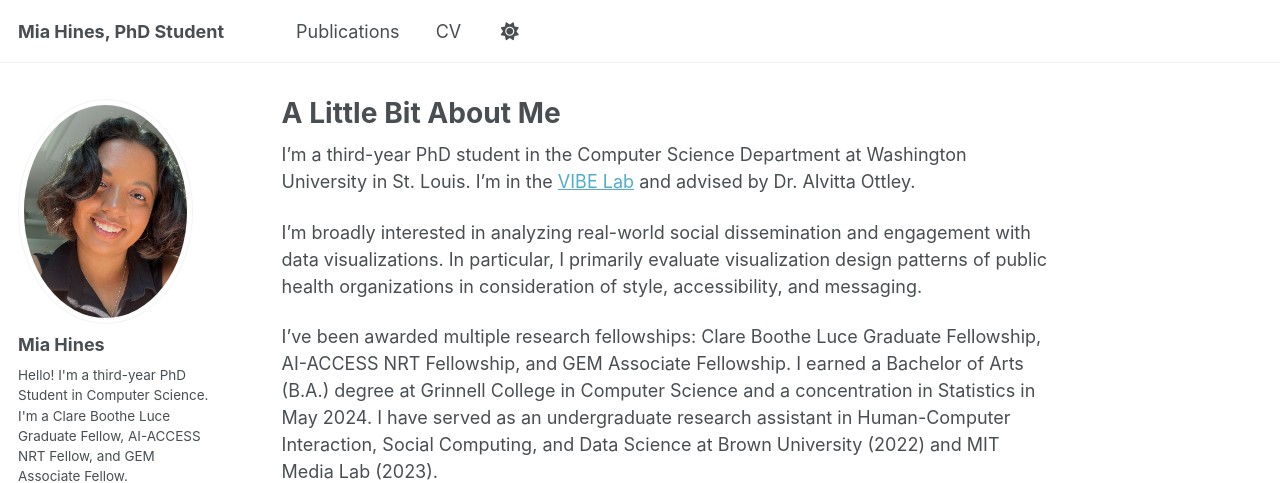
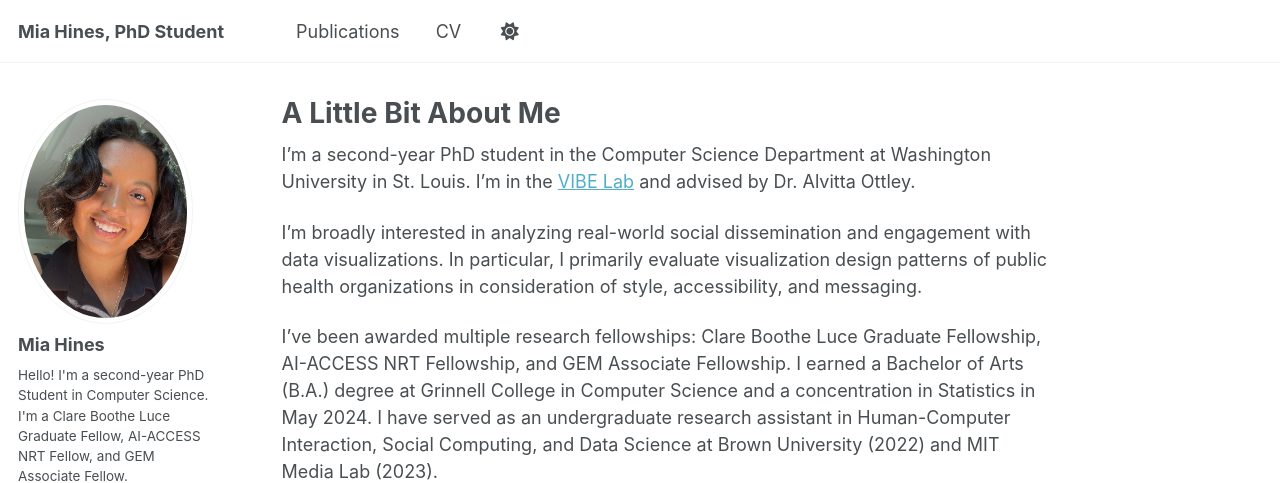
Before and after one commit to MiaHines/miahines.github.io, a Jekyll site: the page built from _pages/about.md, in a window 1280 px wide and 1130 px high. Shown: the top 483 px of the window. Built offline with Jekyll 4.4.1, drawn with Linux system fonts in a browser that asks for light colours; some web fonts are replaced.

Commit message:
changed back to second year until after review

```diff
--- a/_config.yml
+++ b/_config.yml
@@ -25,7 +25,7 @@ author:
   avatar           : "profile3.jpeg"
   name             : "Mia Hines"
   pronouns         : # example: "she/her"
-  bio              : "Hello! I'm a third-year PhD Student in Computer Science. I'm a Clare Boothe Luce Graduate Fellow, AI-ACCESS NRT Fellow, and GEM Associate Fellow. "
+  bio              : "Hello! I'm a second-year PhD Student in Computer Science. I'm a Clare Boothe Luce Graduate Fellow, AI-ACCESS NRT Fellow, and GEM Associate Fellow. "
   location         : "St. Louis, MO."
   employer         : "Washington University in St. Louis"
   uri              : # URL
--- a/_pages/about.md
+++ b/_pages/about.md
@@ -7,7 +7,7 @@ redirect_from:
   - /about.html
 ---
 
-I'm a third-year PhD student in the Computer Science Department at Washington University in St. Louis. I'm in the [VIBE Lab](https://visualdata.wustl.edu/) and advised by Dr. Alvitta Ottley.
+I'm a second-year PhD student in the Computer Science Department at Washington University in St. Louis. I'm in the [VIBE Lab](https://visualdata.wustl.edu/) and advised by Dr. Alvitta Ottley.
 
 I'm broadly interested in analyzing real-world social dissemination and engagement with data visualizations. In particular, I primarily evaluate visualization design patterns of public health organizations in consideration of style, accessibility, and messaging.
 
```
